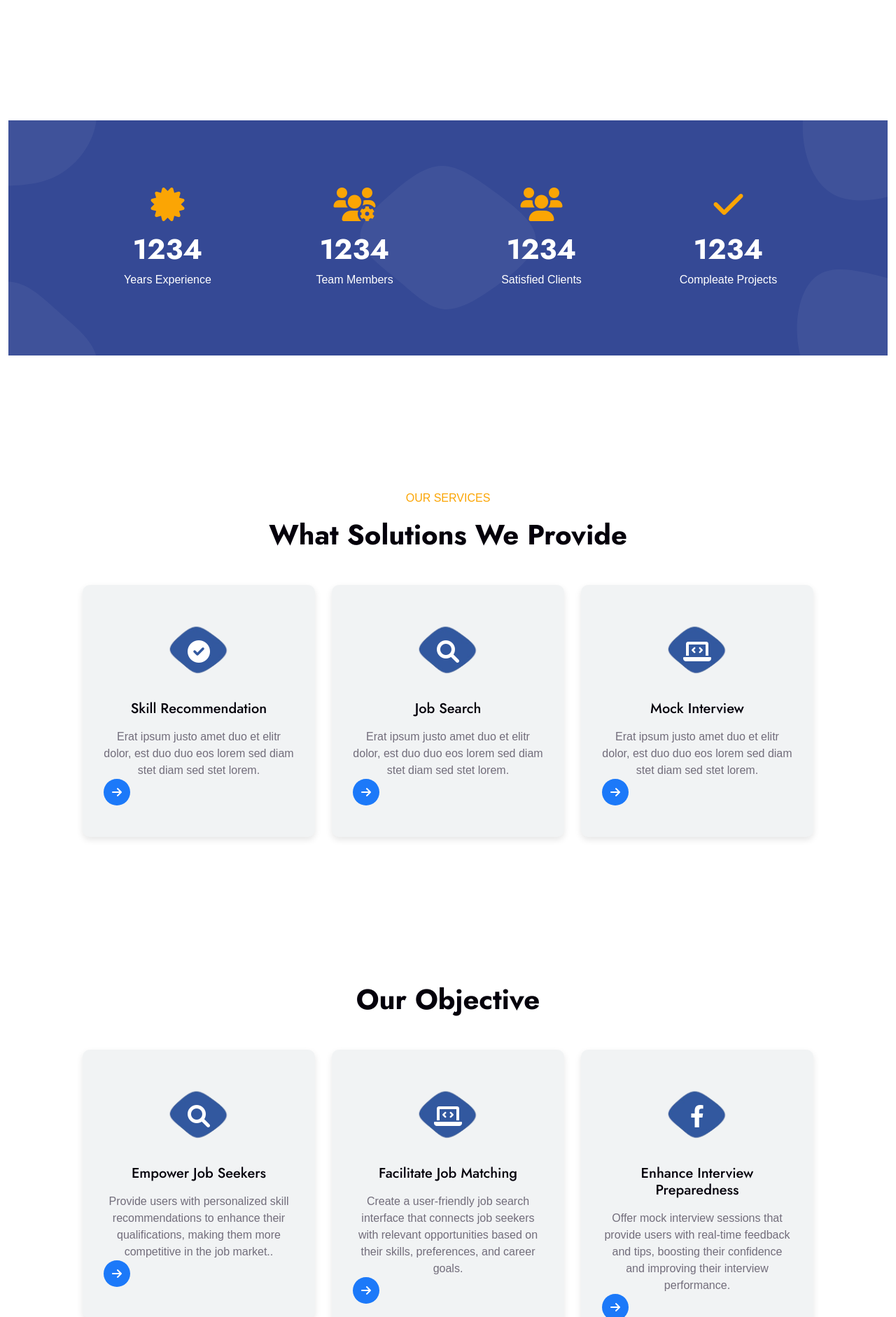
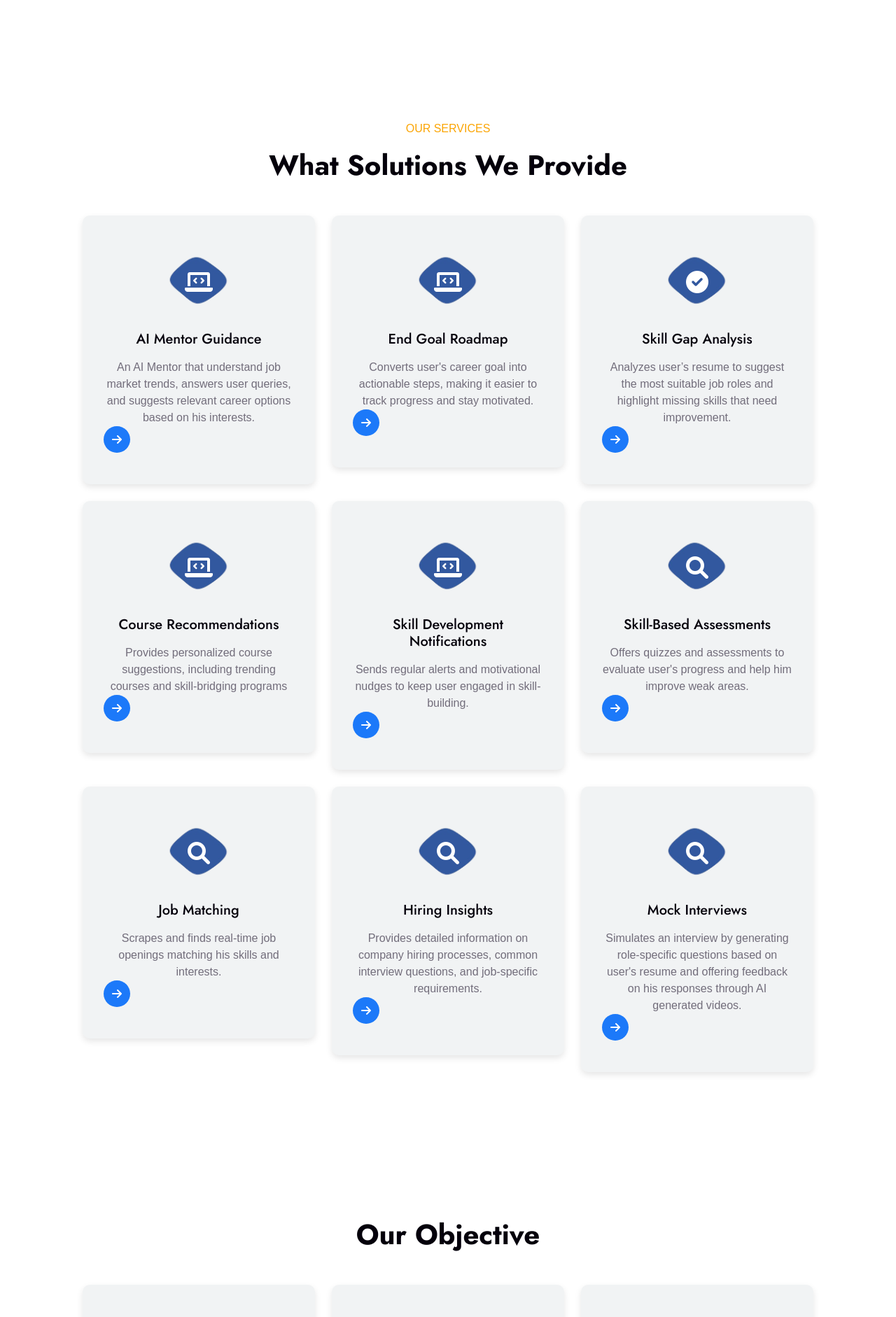
Before and after one commit to thehustler01/JobSync, a Django app: page / in a window 1280 px wide. Shown: the part 2499-4381 px from the top of the page at 70% size. Run offline with Django 5.2, Linux system fonts and the light colour scheme; some libraries are stand-ins or nearby versions.

Commit message:
Updated the objective cards

```diff
--- a/main/templates/resumeParser.html
+++ b/main/templates/resumeParser.html
@@ -134,7 +134,7 @@
             </div>
         </div>
 
-        <div class="container-xxl bg-primary fact py-5 wow fadeInUp" data-wow-delay="0.1s">
+        {% comment %} <div class="container-xxl bg-primary fact py-5 wow fadeInUp" data-wow-delay="0.1s">
             <div class="container py-5 px-lg-5">
                 <div class="row g-4">
                     <div class="col-md-6 col-lg-3 text-center wow fadeIn" data-wow-delay="0.1s">
@@ -159,7 +159,7 @@
                     </div>
                 </div>
             </div>
-        </div>
+        </div> {% endcomment %}
 
         <div class="container-xxl py-5">
             <div class="container py-5 px-lg-5">
@@ -168,23 +168,13 @@
                     <h1 class="text-center mb-5">What Solutions We Provide</h1>
                 </div>
                 <div class="row g-4">
-                    <div class="col-lg-4 col-md-6 wow fadeInUp" data-wow-delay="0.1s">
+                    <div class="col-lg-4 col-md-6 wow fadeInUp" data-wow-delay="0.5s">
                         <div class="service-item d-flex flex-column text-center rounded">
                             <div class="service-icon flex-shrink-0">
-                                <i class="fas fa-check-circle fa-2x"></i>
+                                <i class="fa fa-laptop-code fa-2x"></i>
                             </div>
-                            <h5 class="mb-3">Skill Recommendation</h5>
-                            <p class="m-0">Erat ipsum justo amet duo et elitr dolor, est duo duo eos lorem sed diam stet diam sed stet lorem.</p>
-                            <a class="btn btn-square" href="#"><i class="fa fa-arrow-right"></i></a>
-                        </div>
-                    </div>
-                    <div class="col-lg-4 col-md-6 wow fadeInUp" data-wow-delay="0.3s">
-                        <div class="service-item d-flex flex-column text-center rounded">
-                            <div class="service-icon flex-shrink-0">
-                                <i class="fa fa-search fa-2x"></i>
-                            </div>
-                            <h5 class="mb-3">Job Search</h5>
-                            <p class="m-0">Erat ipsum justo amet duo et elitr dolor, est duo duo eos lorem sed diam stet diam sed stet lorem.</p>
+                            <h5 class="mb-3">AI Mentor Guidance</h5>
+                            <p class="m-0">An AI Mentor that understand job market trends, answers user queries, and suggests relevant career options based on his interests.</p>
                             <a class="btn btn-square" href=""><i class="fa fa-arrow-right"></i></a>
                         </div>
                     </div>
@@ -193,11 +183,82 @@
                             <div class="service-icon flex-shrink-0">
                                 <i class="fa fa-laptop-code fa-2x"></i>
                             </div>
-                            <h5 class="mb-3">Mock Interview</h5>
-                            <p class="m-0">Erat ipsum justo amet duo et elitr dolor, est duo duo eos lorem sed diam stet diam sed stet lorem.</p>
+                            <h5 class="mb-3">End Goal Roadmap</h5>
+                            <p class="m-0">Converts user's career goal into actionable steps, making it easier to track progress and stay motivated.</p>
                             <a class="btn btn-square" href=""><i class="fa fa-arrow-right"></i></a>
                         </div>
                     </div>
+                    <div class="col-lg-4 col-md-6 wow fadeInUp" data-wow-delay="0.1s">
+                        <div class="service-item d-flex flex-column text-center rounded">
+                            <div class="service-icon flex-shrink-0">
+                                <i class="fas fa-check-circle fa-2x"></i>
+                            </div>
+                            <h5 class="mb-3">Skill Gap Analysis</h5>
+                            <p class="m-0">Analyzes user’s resume to suggest the most suitable job roles and highlight missing skills that need improvement.</p>
+                            <a class="btn btn-square" href="#"><i class="fa fa-arrow-right"></i></a>
+                        </div>
+                    </div>
+                    <div class="col-lg-4 col-md-6 wow fadeInUp" data-wow-delay="0.5s">
+                        <div class="service-item d-flex flex-column text-center rounded">
+                            <div class="service-icon flex-shrink-0">
+                                <i class="fa fa-laptop-code fa-2x"></i>
+                            </div>
+                            <h5 class="mb-3">Course Recommendations</h5>
+                            <p class="m-0">Provides personalized course suggestions, including trending courses and skill-bridging programs</p>
+                            <a class="btn btn-square" href=""><i class="fa fa-arrow-right"></i></a>
+                        </div>
+                    </div>
+                    <div class="col-lg-4 col-md-6 wow fadeInUp" data-wow-delay="0.5s">
+                        <div class="service-item d-flex flex-column text-center rounded">
+                            <div class="service-icon flex-shrink-0">
+                                <i class="fa fa-laptop-code fa-2x"></i>
+                            </div>
+                            <h5 class="mb-3">Skill Development Notifications</h5>
+                            <p class="m-0">Sends regular alerts and motivational nudges to keep user engaged in skill-building.</p>
+                            <a class="btn btn-square" href=""><i class="fa fa-arrow-right"></i></a>
+                        </div>
+                    </div>
+                    <div class="col-lg-4 col-md-6 wow fadeInUp" data-wow-delay="0.3s">
+                        <div class="service-item d-flex flex-column text-center rounded">
+                            <div class="service-icon flex-shrink-0">
+                                <i class="fa fa-search fa-2x"></i>
+                            </div>
+                            <h5 class="mb-3">Skill-Based Assessments</h5>
+                            <p class="m-0">Offers quizzes and assessments to evaluate user's progress and help him improve weak areas.</p>
+                            <a class="btn btn-square" href=""><i class="fa fa-arrow-right"></i></a>
+                        </div>
+                    </div>
+                    <div class="col-lg-4 col-md-6 wow fadeInUp" data-wow-delay="0.3s">
+                        <div class="service-item d-flex flex-column text-center rounded">
+                            <div class="service-icon flex-shrink-0">
+                                <i class="fa fa-search fa-2x"></i>
+                            </div>
+                            <h5 class="mb-3">Job Matching</h5>
+                            <p class="m-0">Scrapes and finds real-time job openings matching his skills and interests.</p>
+                            <a class="btn btn-square" href=""><i class="fa fa-arrow-right"></i></a>
+                        </div>
+                    </div>
+                    <div class="col-lg-4 col-md-6 wow fadeInUp" data-wow-delay="0.3s">
+                        <div class="service-item d-flex flex-column text-center rounded">
+                            <div class="service-icon flex-shrink-0">
+                                <i class="fa fa-search fa-2x"></i>
+                            </div>
+                            <h5 class="mb-3">Hiring Insights</h5>
+                            <p class="m-0">Provides detailed information on company hiring processes, common interview questions, and job-specific requirements.</p>
+                            <a class="btn btn-square" href=""><i class="fa fa-arrow-right"></i></a>
+                        </div>
+                    </div>
+                    <div class="col-lg-4 col-md-6 wow fadeInUp" data-wow-delay="0.3s">
+                        <div class="service-item d-flex flex-column text-center rounded">
+                            <div class="service-icon flex-shrink-0">
+                                <i class="fa fa-search fa-2x"></i>
+                            </div>
+                            <h5 class="mb-3">Mock Interviews</h5>
+                            <p class="m-0">Simulates an interview by generating role-specific questions based on user's resume and offering feedback on his responses through AI generated videos.</p>
+                            <a class="btn btn-square" href=""><i class="fa fa-arrow-right"></i></a>
+                        </div>
+                    </div>
+
                 </div>
             </div>
         </div>
@@ -216,8 +277,8 @@
                             <div class="service-icon flex-shrink-0">
                                 <i class="fa fa-search fa-2x"></i>
                             </div>
-                            <h5 class="mb-3">Empower Job Seekers</h5>
-                            <p class="m-0">Provide users with personalized skill recommendations to enhance their qualifications, making them more competitive in the job market..</p>
+                            <h5 class="mb-3">Reduce Unemployability</h5>
+                            <p class="m-0">Helps students and job seekers gain industry-relevant skills, improving job readiness.</p>
                             <a class="btn btn-square" href=""><i class="fa fa-arrow-right"></i></a>
                         </div>
                     </div>
@@ -226,8 +287,8 @@
                             <div class="service-icon flex-shrink-0">
                                 <i class="fa fa-laptop-code fa-2x"></i>
                             </div>
-                            <h5 class="mb-3">Facilitate Job Matching</h5>
-                            <p class="m-0">Create a user-friendly job search interface that connects job seekers with relevant opportunities based on their skills, preferences, and career goals.</p>
+                            <h5 class="mb-3">Empowers Career Growth</h5>
+                            <p class="m-0">Keeps users updated with evolving job market demands, ensuring long-term career success.</p>
                             <a class="btn btn-square" href=""><i class="fa fa-arrow-right"></i></a>
                         </div>
                     </div>
@@ -236,8 +297,8 @@
                             <div class="service-icon flex-shrink-0">
                                 <i class="fab fa-facebook-f fa-2x"></i>
                             </div>
-                            <h5 class="mb-3">Enhance Interview Preparedness</h5>
-                            <p class="m-0">Offer mock interview sessions that provide users with real-time feedback and tips, boosting their confidence and improving their interview performance.</p>
+                            <h5 class="mb-3">Time and Effort Savings</h5>
+                            <p class="m-0">Streamlines the job-hunting process, making it more targeted and less overwhelming.</p>
                             <a class="btn btn-square" href=""><i class="fa fa-arrow-right"></i></a>
                         </div>
                     </div>
@@ -246,8 +307,8 @@
                             <div class="service-icon flex-shrink-0">
                                 <i class="fa fa-mail-bulk fa-2x"></i>
                             </div>
-                            <h5 class="mb-3">Bridge the Skills-Opportunity Gap</h5>
-                            <p class="m-0">Ensure that skilled individuals don't miss out on opportunities due to lack of awareness by providing them with timely, tailored job recommendations that match their expertise.</p>
+                            <h5 class="mb-3"> Promotes Continuous Learning</h5>
+                            <p class="m-0">Encourages upskilling and career progression through personalized recommendations and weekly reminders.</p>
                             <a class="btn btn-square" href=""><i class="fa fa-arrow-right"></i></a>
                         </div>
                     </div>
@@ -256,8 +317,8 @@
                             <div class="service-icon flex-shrink-0">
                                 <i class="fa fa-thumbs-up fa-2x"></i>
                             </div>
-                            <h5 class="mb-3">Promote Continuous Learning</h5>
-                            <p class="m-0">Encourage users to engage in continuous skill development through recommendations tailored to emerging industry trends.</p>
+                            <h5 class="mb-3">Boosts Economic Growth</h5>
+                            <p class="m-0">By preparing a skilled workforce, contributes to overall industry productivity.</p>
                             <a class="btn btn-square" href=""><i class="fa fa-arrow-right"></i></a>
                         </div>
                     </div>
@@ -266,8 +327,8 @@
                             <div class="service-icon flex-shrink-0">
                                 <i class="fab fa-android fa-2x"></i>
                             </div>
-                            <h5 class="mb-3">Resume-Job Alignment</h5>
-                            <p class="m-0">Help users tailor their resumes to specific job descriptions by identifying missing skills and optimizing their content to match employer needs, improving their chances of landing the job.</p>
+                            <h5 class="mb-3">Bridge Urban and Rural Gap</h5>
+                            <p class="m-0">Provides equal access to career opportunities regardless of location or background.</p>
                             <a class="btn btn-square" href=""><i class="fa fa-arrow-right"></i></a>
                         </div>
                     </div>
```
Also changed, not shown: 7 other files.
